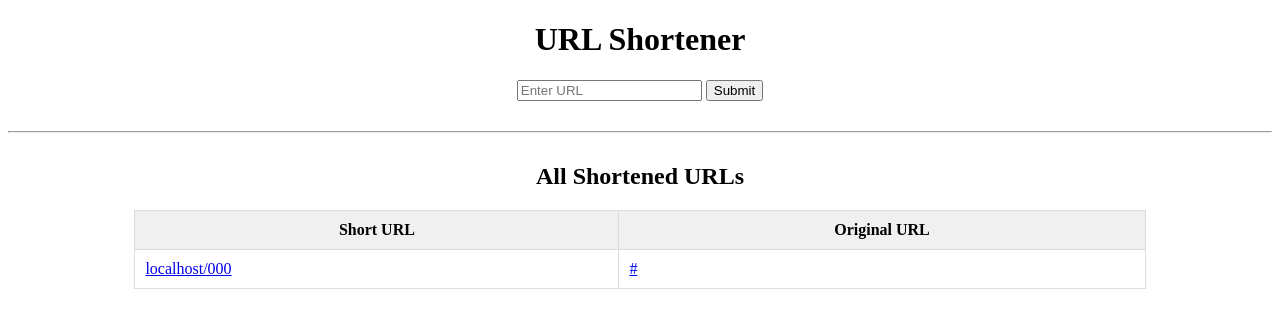
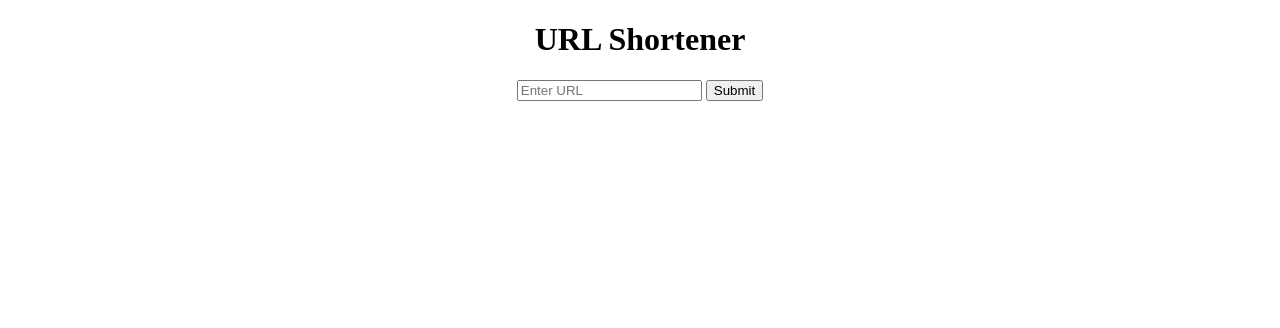
Before and after one commit to tamama01/url-shortener, a Flask app: page / in a window 1280 px wide. Shown: the top 328 px of the page. Run offline with Flask 3, Linux system fonts and the light colour scheme; tables that the repository leaves empty hold one stand-in row (values such as "Sample post").

Commit message:
Remove URL records for privacy concern

```diff
--- a/app.py
+++ b/app.py
@@ -7,7 +7,7 @@ app = Flask(__name__)
 DATABASE = 'url_shortener.db'
 
 def init_db():
-    "Create database table if it doesn't exist"
+    """Create database table if it doesn't exist"""
     if not os.path.exists(DATABASE):
         conn = sqlite3.connect(DATABASE)
         c = conn.cursor()
@@ -62,9 +62,7 @@ def home():
         # create full shortened URL with host
         shortened_url = f"{request.host}/{short_code}"
 
-    # display urls
-    all_urls = get_all_urls()
-    return render_template("home.html", shortened_url=shortened_url, all_urls=all_urls)
+    return render_template("home.html", shortened_url=shortened_url)
 
 # route to handle shortened links
 @app.route("/<short_code>")
--- a/templates/home.html
+++ b/templates/home.html
@@ -17,28 +17,6 @@
         <p style="font-size: 18px; text-align: center;">Shortened URL: <a href="http://{{ shortened_url }}" target="_blank">{{ shortened_url }}</a></p>
     {% endif %}
 
-    <hr style="margin: 30px 0;">
-
-    {% if all_urls %}
-
-        <h2 style="text-align: center;">All Shortened URLs</h2>
-        <table style="margin: 20px auto; border-collapse: collapse; width: 80%;">
-            <thead>
-                <tr style="background-color: #f0f0f0;">
-                    <th style="border: 1px solid #ddd; padding: 10px;">Short URL</th>
-                    <th style="border: 1px solid #ddd; padding: 10px;">Original URL</th>
-                </tr>
-            </thead>
-            <tbody>
-                {% for short_code, original_url in all_urls %}
-                    <tr>
-                        <td style="border: 1px solid #ddd; padding: 10px;"><a href="http://{{ request.host }}/{{ short_code }}" target="_blank">{{ request.host }}/{{ short_code }}</a></td>
-                        <td style="border: 1px solid #ddd; padding: 10px;"><a href="{{ original_url }}" target="_blank">{{ original_url }}</a></td>
-                    </tr>
-                {% endfor %}
-            </tbody>
-        </table>
-    {% endif %}
 </body>
 
 </html>
```
